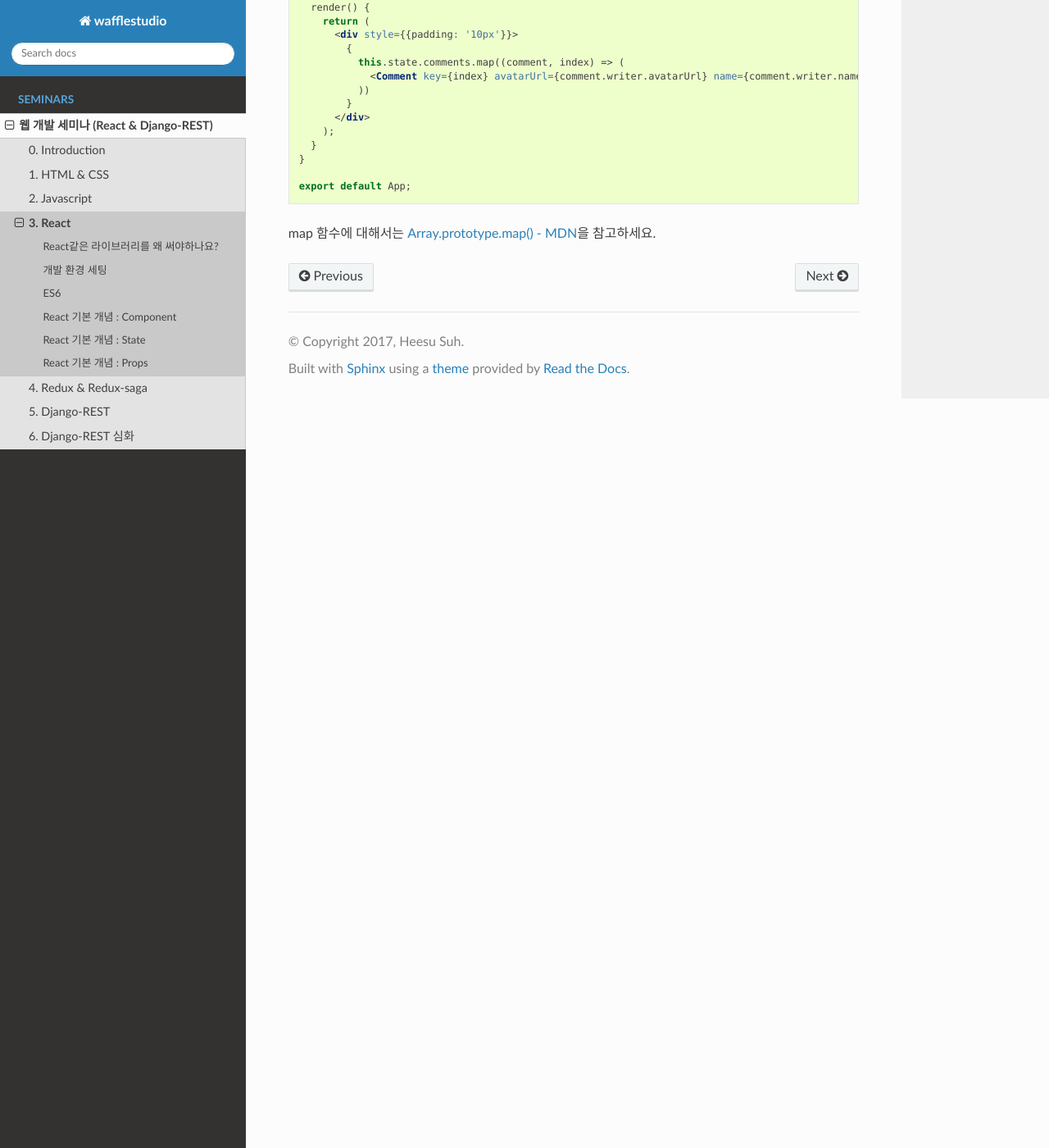
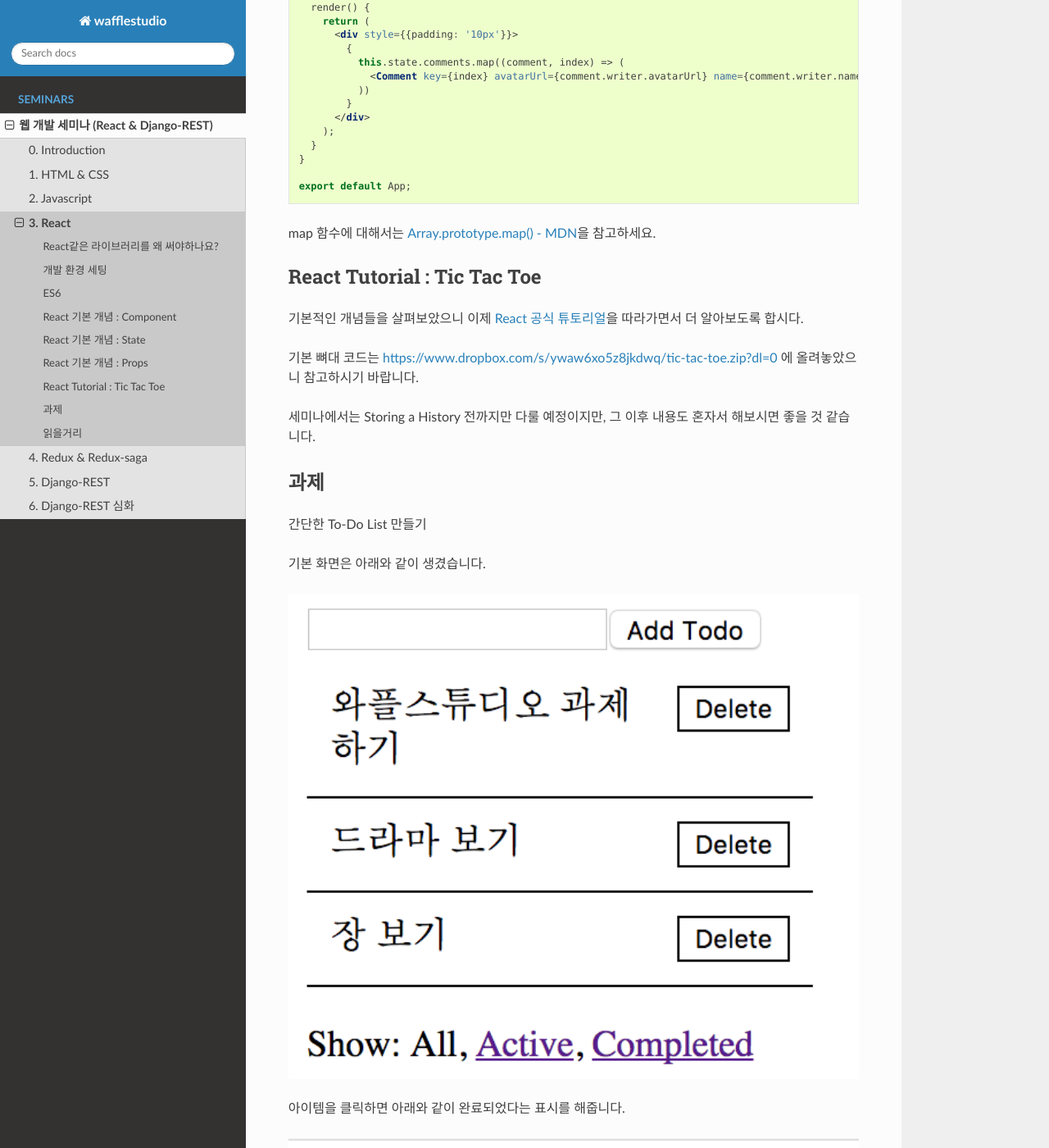
Before and after one commit to wafflestudio/wafflestudio-docs, a Sphinx documentation site: the page built from docs/web-seminar-react-django/3-react.rst, in a window 1280 px wide and 1400 px high, scrolled down 4143 px. Shown: the whole window at 82% size. Built offline with Sphinx 7.4.7 and the Read the Docs theme 2.0.0, drawn with Linux system fonts in a browser that asks for light colours; some of the changed text lies outside the part shown.

Commit message:
update react

```diff
--- a/docs/web-seminar-react-django/3-react.rst
+++ b/docs/web-seminar-react-django/3-react.rst
@@ -201,3 +201,58 @@ src 폴더에 Comment.js라는 파일을 만들어서 다음 코드를 붙여넣
   export default App;
 
 map 함수에 대해서는 `Array.prototype.map() - MDN <https://developer.mozilla.org/en-US/docs/Web/JavaScript/Reference/Global_Objects/Array/map>`_\을 참고하세요.
+
+
+React Tutorial : Tic Tac Toe
+--------------------------------
+
+기본적인 개념들을 살펴보았으니 이제 `React 공식 튜토리얼 <https://reactjs.org/tutorial/tutorial.html#getting-started>`_\을 따라가면서 더 알아보도록 합시다.
+
+기본 뼈대 코드는 `<https://www.dropbox.com/s/ywaw6xo5z8jkdwq/tic-tac-toe.zip?dl=0>`_ 에 올려놓았으니 참고하시기 바랍니다.
+
+세미나에서는 Storing a History 전까지만 다룰 예정이지만, 그 이후 내용도 혼자서 해보시면 좋을 것 같습니다.
+
+
+과제
+-----------------
+
+간단한 To-Do List 만들기
+
+기본 화면은 아래와 같이 생겼습니다.
+
+.. image:: ../_static/react-hw-example-1.png
+    :width: 100%
+
+아이템을 클릭하면 아래와 같이 완료되었다는 표시를 해줍니다.
+
+.. image:: ../_static/react-hw-example-2.png
+    :width: 100%
+
+Show: 에서 Active를 클릭하면 아직 완료되지 않은 아이템들만을 보여줍니다.
+
+.. image:: ../_static/react-hw-example-3.png
+    :width: 100%
+
+Show: 에서 Completed를 클릭하면 완료된 아이템들만을 보여줍니다.
+
+.. image:: ../_static/react-hw-example-4.png
+    :width: 100%
+
+인풋창에 텍스트를 입력하고 Add Todo 버튼을 누르면 새로운 아이템을 추가해줍니다.
+
+.. image:: ../_static/react-hw-example-5.png
+    :width: 100%
+
+Delete 버튼을 누르면 아이템을 삭제해줍니다.
+
+.. image:: ../_static/react-hw-example-6.png
+    :width: 100%
+
+
+읽을거리
+----------------
+
+* `State and Lifecycle <https://reactjs.org/docs/state-and-lifecycle.html>`_
+* `Conditional Rendering <https://reactjs.org/docs/conditional-rendering.html>`_
+* `Forms <https://reactjs.org/docs/forms.html>`_
+* `Thinking in React <https://reactjs.org/docs/thinking-in-react.html>`_
```
Also changed, not shown: docs/_static/react-hw-example-1.png (added), docs/_static/react-hw-example-2.png (added), docs/_static/react-hw-example-3.png (added), docs/_static/react-hw-example-4.png (added), docs/_static/react-hw-example-5.png (added), docs/_static/react-hw-example-6.png (added).
